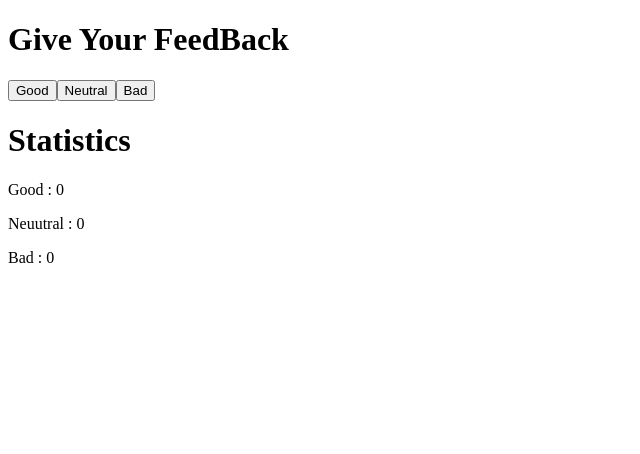
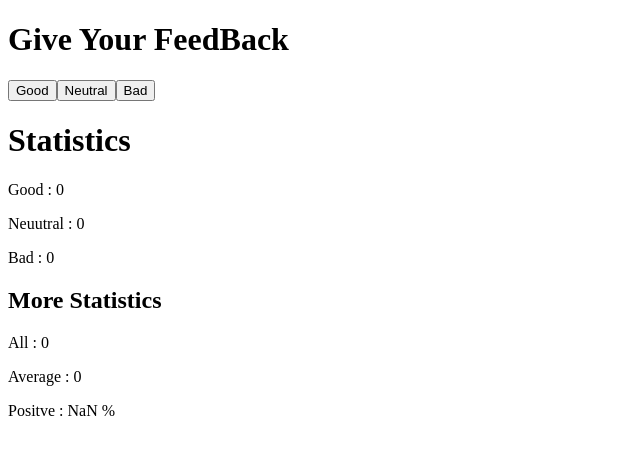
Before and after one commit to santosnepal/FullStack, a React (Create React App) app in the folder part1/unicafe/: page / in a window 1280 px wide. Shown: the top 454 px of the page, without its empty margins (0-640 px from the left). Built offline with nearby package versions, Linux system fonts and the light colour scheme.

Commit message:
part 1.7 completed

```diff
--- a/part1/unicafe/src/App.js
+++ b/part1/unicafe/src/App.js
@@ -25,6 +25,10 @@ const App =()=>{
         <p>Good : {good}</p>
         <p>Neuutral : {neutral}</p>
         <p>Bad : {bad}</p>
+        <h2>More Statistics</h2>
+        <p>All : {good+neutral+bad}</p>
+        <p>Average : {good*1+neutral*0+bad*-1}</p>
+        <p>Positve : {(good/(good+neutral+bad))*100} %</p>
       </div>
 
     </div>
```
